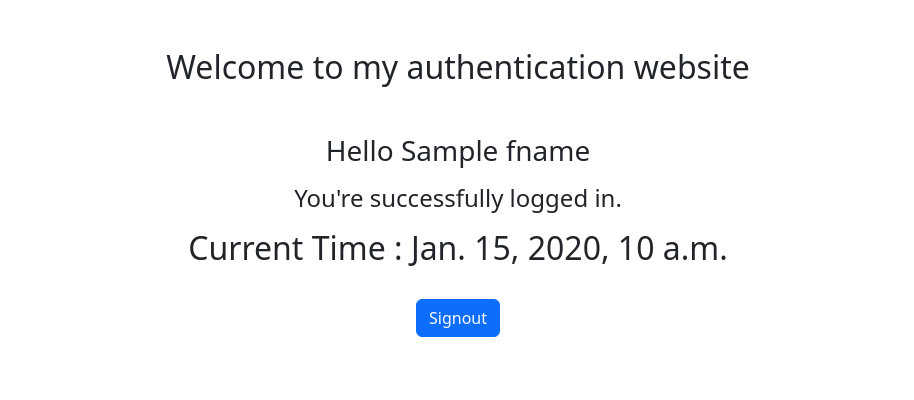
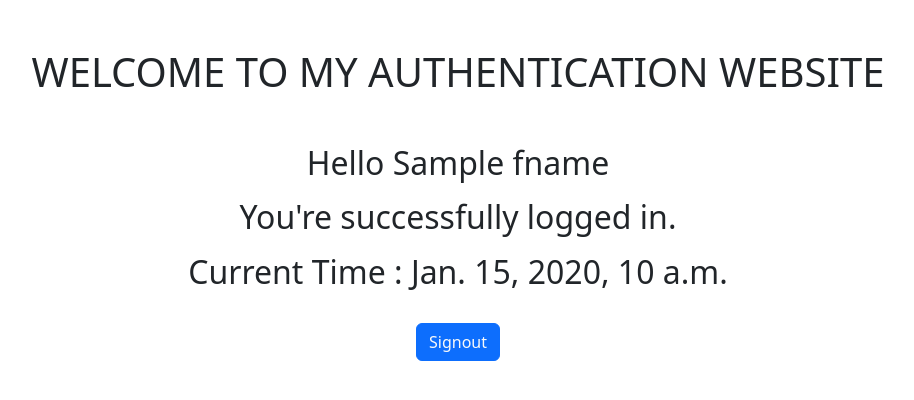
Before and after one commit to scoder5/Learning-Django, a Django app: template Form/templates/home.html in a window 1280 px wide. Shown: the part 56-456 px from the top of the page, without its empty margins (182-1096 px from the left). Run offline with Django 4.2, Linux system fonts and the light colour scheme; a user stored in the database is signed in; tables that the repository leaves empty hold one stand-in row (values such as "Sample post"); the template is opened without the code that fills it: most values are stand-ins (such as "Sample title", 1, 10 or a date in 2020).

Commit message:
new commit

```diff
--- a/Form/templates/home.html
+++ b/Form/templates/home.html
@@ -13,13 +13,13 @@
     {% endfor %}
 
     <center>
-        <h2>Welcome to my authentication website</h2>
+        <h1>WELCOME TO MY AUTHENTICATION WEBSITE</h1>
     </center>
 
     {% if user.is_authenticated %}
     <center class="my-5">
-        <h3>Hello {{ fname }}</h3>
-        <h4 class="my-3">You're successfully logged in.</h4>
+        <h2>Hello {{ fname }}</h2>
+        <h2 class="my-3">You're successfully logged in.</h2>
         <h2>Current Time : {{ now }}</h2>
         <button type="submit" class="btn btn-primary my-4">
             <a href="/signout" class="link-offset-2 link-underline link-underline-opacity-0 link-light">Signout</a>
--- a/Form/templates/signin.html
+++ b/Form/templates/signin.html
@@ -3,7 +3,7 @@
 {% block content %}
 
 <div class="container my-5">
-    <form action="/signin" method="post">
+    <form action="/" method="post">
         {% csrf_token %}
         <div class="mb-3">
             <label for="exampleInputEmail1" class="form-label">Username</label>
```
